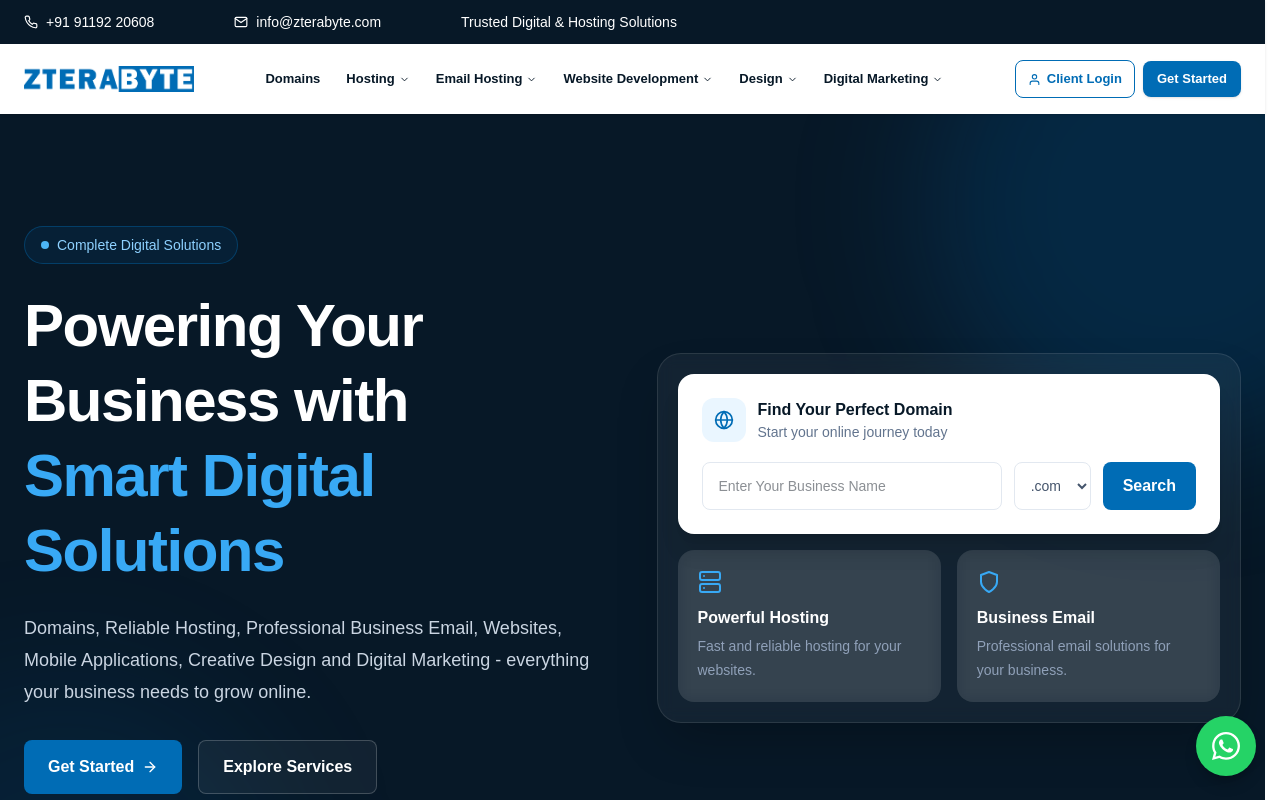
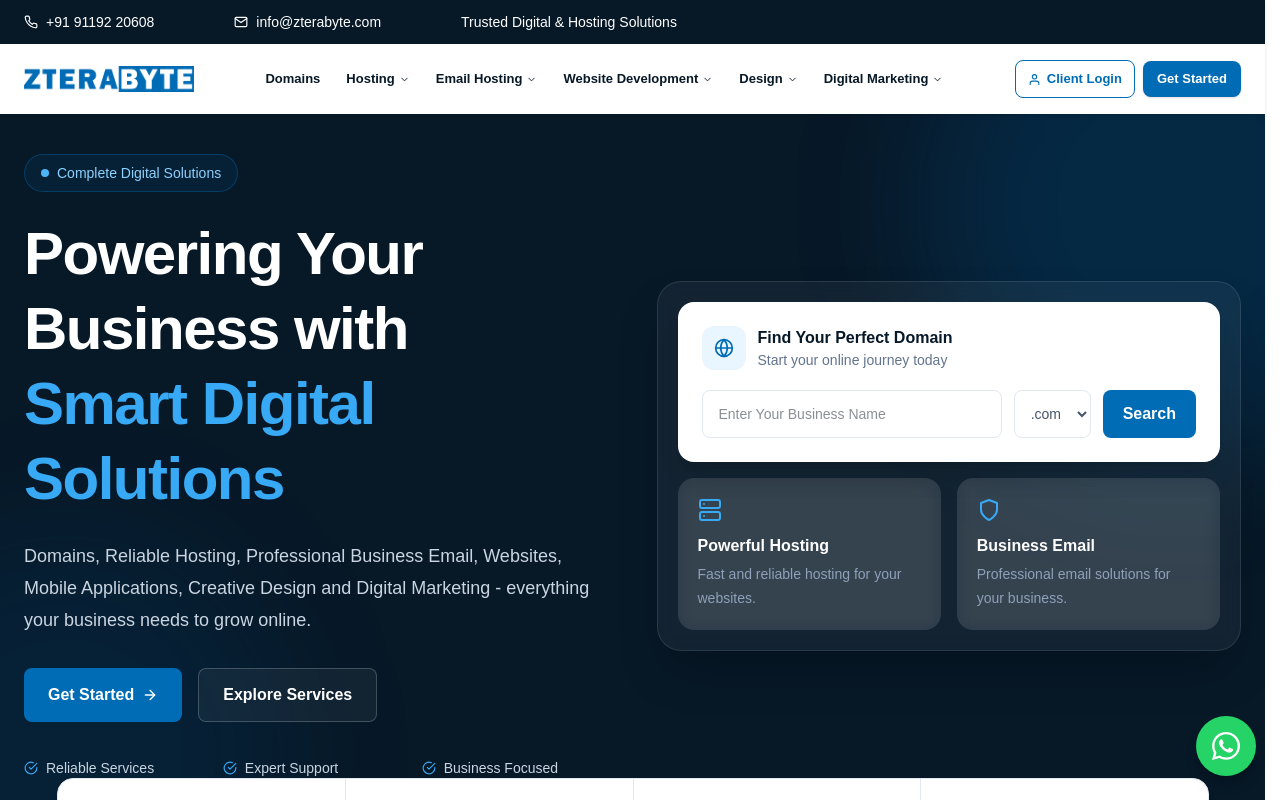
Before and after one commit to codeofjeet/zterabyte, a Next.js app: page / in a window 1280 px wide. Shown: the top 800 px of the page. Built offline with nearby package versions, Linux system fonts and the light colour scheme.

Commit message:
Update Hero section

```diff
--- a/src/components/home/Hero.tsx
+++ b/src/components/home/Hero.tsx
@@ -16,7 +16,7 @@ export default function Hero() {
 
       <div className="absolute -bottom-40 -left-40 h-[450px] w-[450px] rounded-full bg-[#006cb5]/10 blur-3xl" />
 
-      <div className="relative mx-auto grid max-w-7xl items-center gap-12 px-5 py-20 sm:px-8 lg:grid-cols-2 lg:px-6 lg:py-28">
+      <div className="relative mx-auto grid max-w-7xl items-center gap-12 px-5 py-20 sm:px-8 lg:grid-cols-2 lg:px-6 lg:py-10">
 
         {/* Left Content */}
         <div>
```
